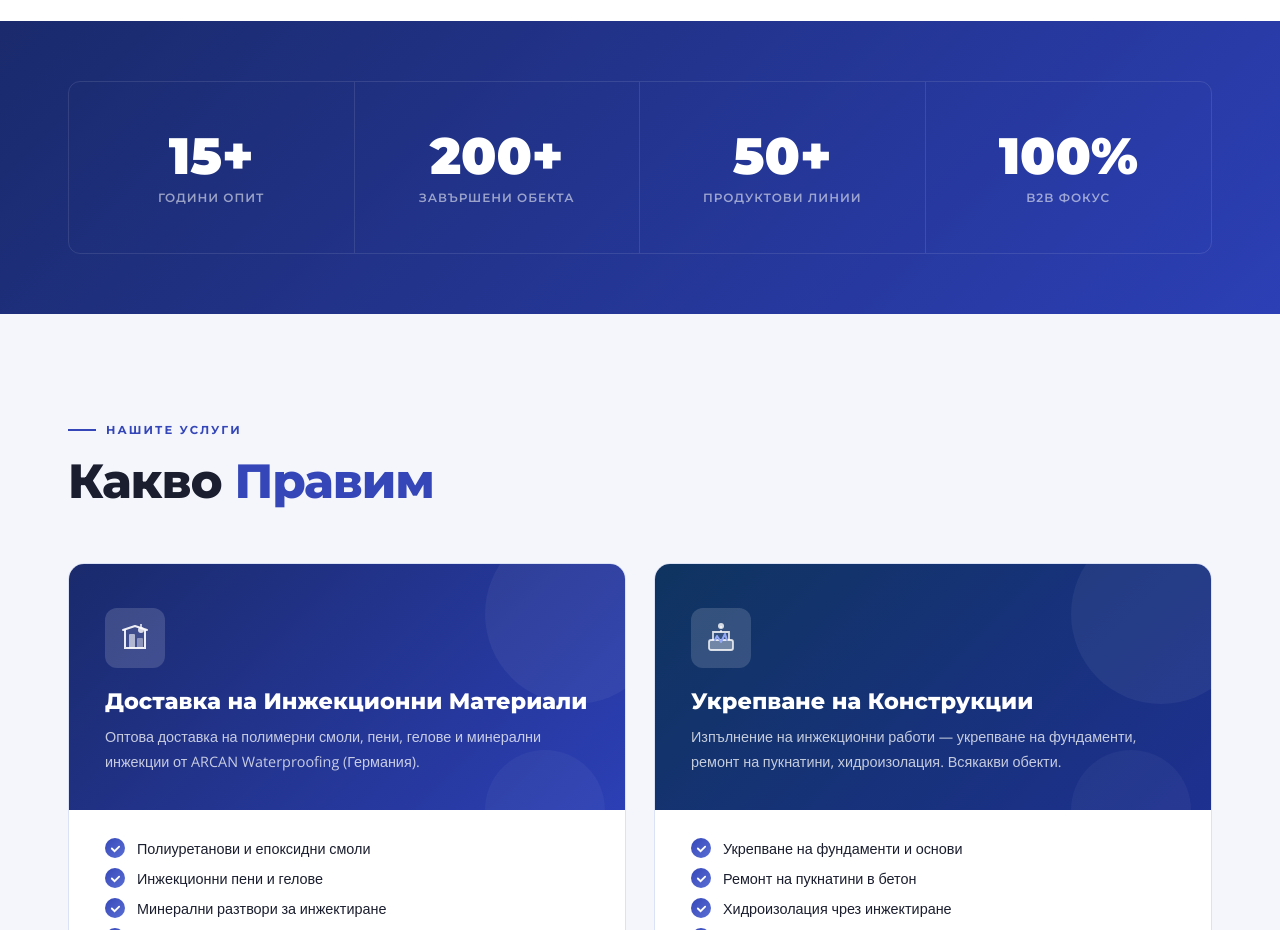
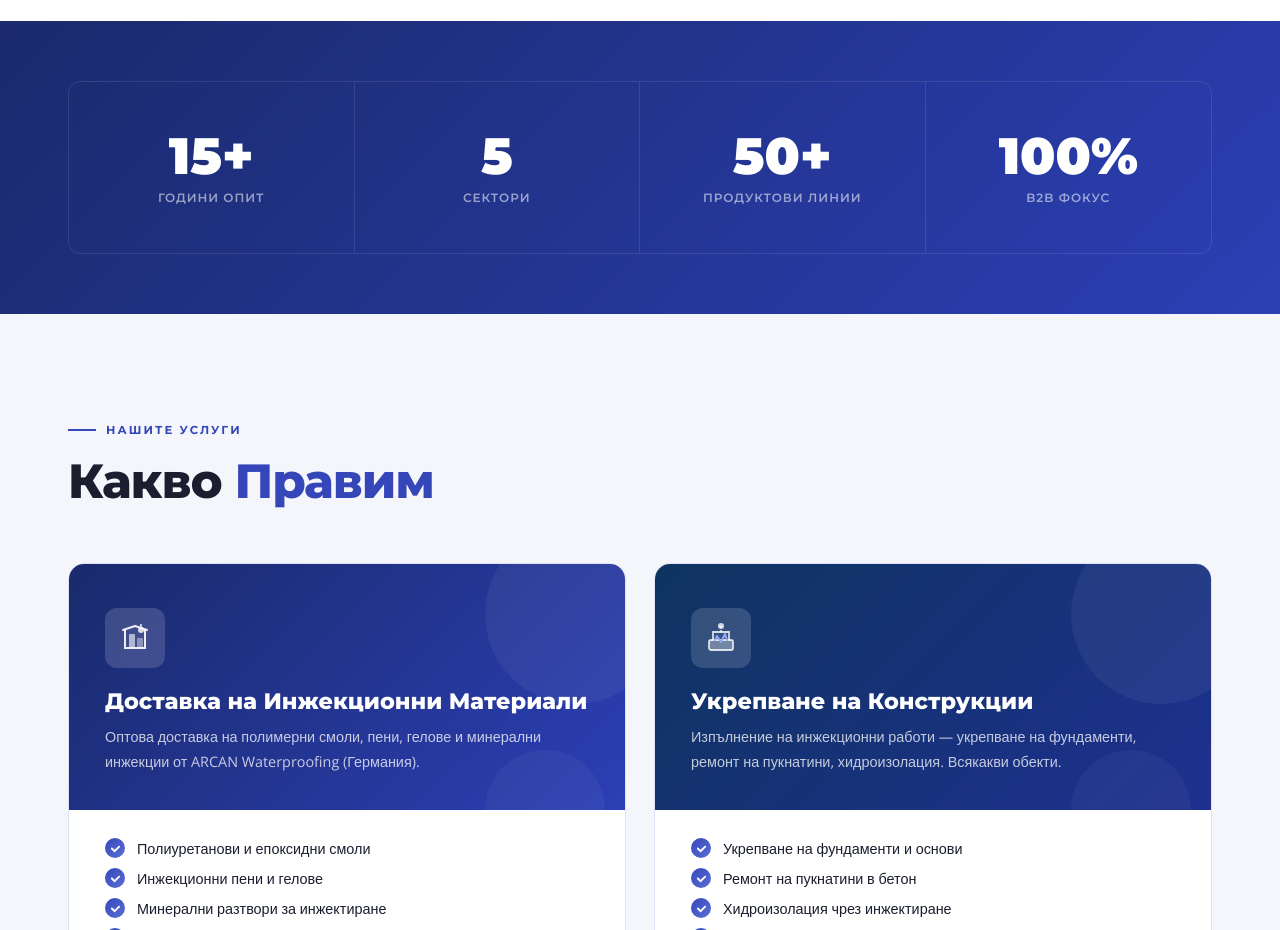
Before and after one commit to bodexbg-a11y/website, a React (Vite) app: page / in a window 1280 px wide. Shown: the part 1780-2710 px from the top of the page. Built offline with nearby package versions, Linux system fonts and the light colour scheme.

Commit message:
Update Stats.jsx

```diff
--- a/src/sections/Stats.jsx
+++ b/src/sections/Stats.jsx
@@ -2,7 +2,7 @@ import { T } from '../context/LangContext';
 
 const items = [
   { num: '15+', bg: 'Години опит', en: 'Years experience' },
-  { num: '200+', bg: 'Завършени обекта', en: 'Projects completed' },
+  { num: '5', bg: 'Сектори', en: 'Sectors' },
   { num: '50+', bg: 'Продуктови линии', en: 'Product lines' },
   { num: '100%', bg: 'B2B фокус', en: 'B2B focus' },
 ];
```
